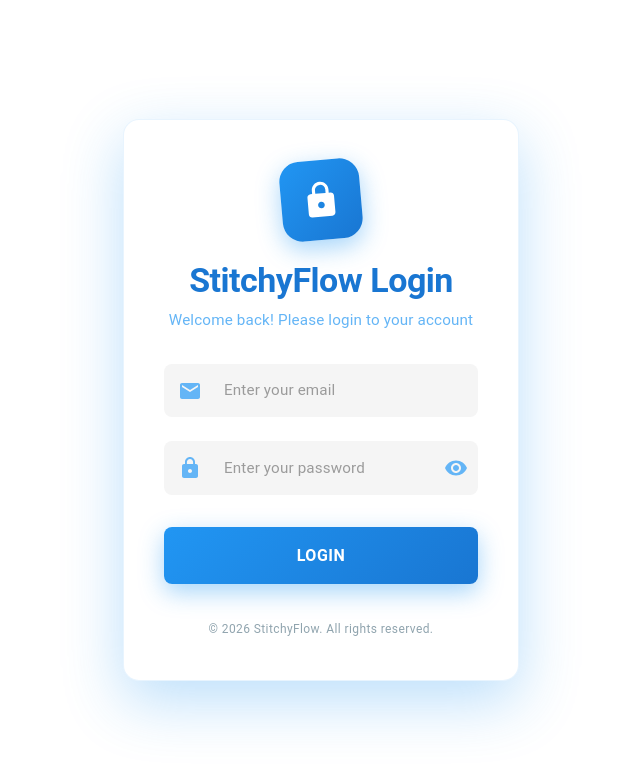
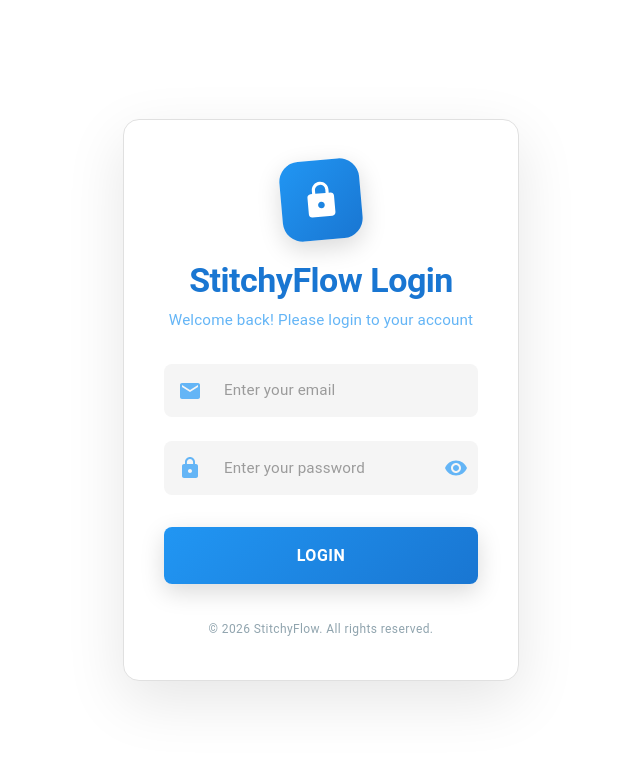
Before and after one commit to mohammadkalim/stitchyflow, a React (Create React App) app in the folder StitchyFlow/admin/: page /login in a window 1280 px wide. Shown: the top 766 px of the page, without its empty margins (319-959 px from the left). Built offline with nearby package versions, Linux system fonts and the light colour scheme.

Commit message:
Changed login popup shadow from blue to white/gray for clean professional look

```diff
--- a/StitchyFlow/admin/src/pages/Login.js
+++ b/StitchyFlow/admin/src/pages/Login.js
@@ -36,8 +36,8 @@ function Login() {
           p: 5,
           borderRadius: 4,
           bgcolor: '#ffffff',
-          boxShadow: '0 20px 60px rgba(33, 150, 243, 0.3)',
-          border: '1px solid rgba(33, 150, 243, 0.1)',
+          boxShadow: '0 20px 60px rgba(0, 0, 0, 0.1)',
+          border: '1px solid #e0e0e0',
           backdropFilter: 'blur(10px)'
         }}>
           <Box sx={{ textAlign: 'center', mb: 4 }}>
@@ -50,7 +50,7 @@ function Login() {
               display: 'flex',
               alignItems: 'center',
               justifyContent: 'center',
-              boxShadow: '0 8px 24px rgba(33, 150, 243, 0.4)',
+              boxShadow: '0 8px 24px rgba(0, 0, 0, 0.15)',
               transform: 'rotate(-5deg)',
               transition: 'transform 0.3s ease',
               '&:hover': {
@@ -201,11 +201,11 @@ function Login() {
                 fontWeight: 700,
                 letterSpacing: '0.5px',
                 textTransform: 'uppercase',
-                boxShadow: '0 8px 24px rgba(33, 150, 243, 0.4)',
+                boxShadow: '0 8px 24px rgba(0, 0, 0, 0.15)',
                 transition: 'all 0.3s ease',
                 '&:hover': {
                   background: 'linear-gradient(135deg, #1976d2 0%, #1565c0 100%)',
-                  boxShadow: '0 12px 32px rgba(33, 150, 243, 0.5)',
+                  boxShadow: '0 12px 32px rgba(0, 0, 0, 0.2)',
                   transform: 'translateY(-2px)'
                 },
                 '&:active': {
```
